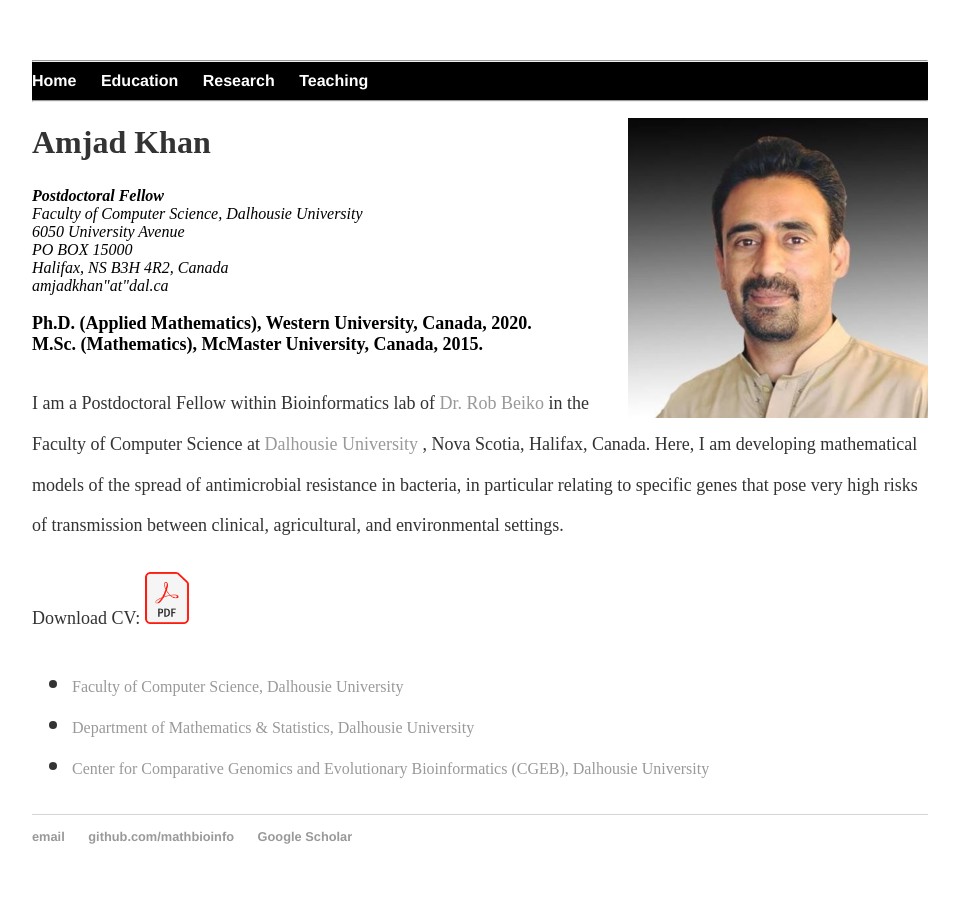
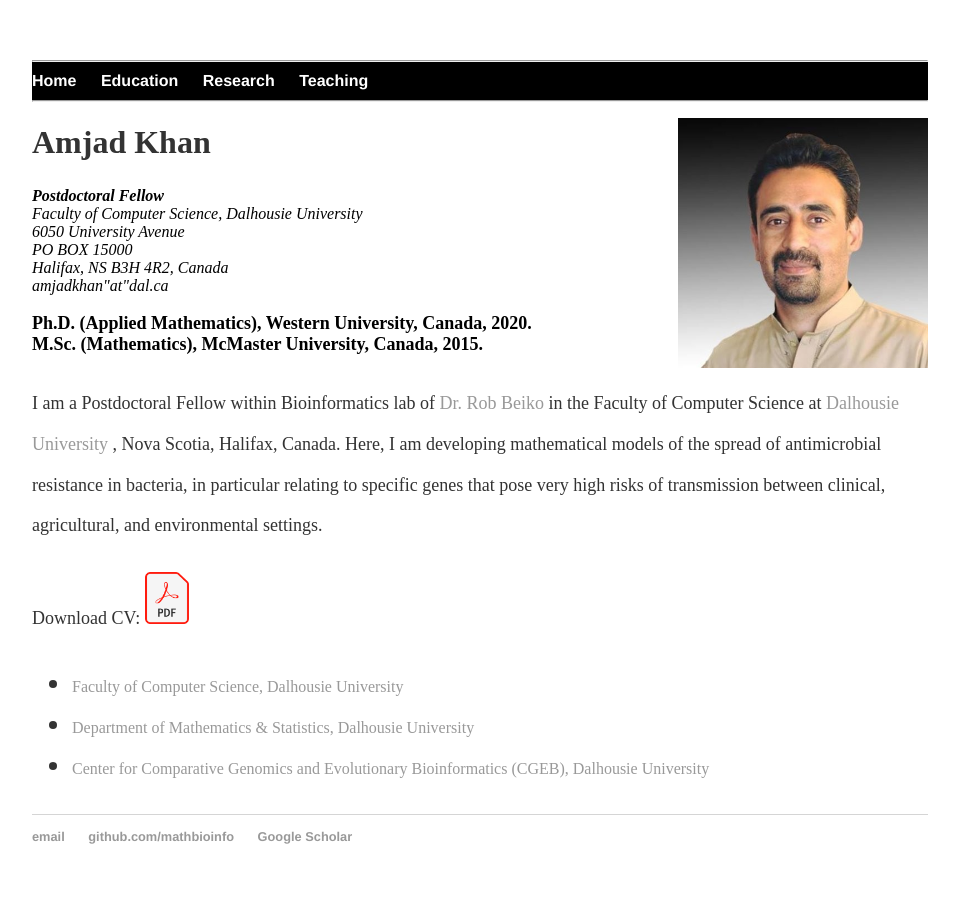
Before and after one commit to MathBioInfo/amjadkhan, a Jekyll site: the page index.html, which Jekyll copies as it is, in a window 1280 px wide. Shown: the whole page, without its empty margins (160-1119 px from the left). Built offline with Jekyll 4.4.1, drawn with Linux system fonts in a browser that asks for light colours.

Commit message:
Update index.html

```diff
--- a/index.html
+++ b/index.html
@@ -22,7 +22,7 @@
 			<hr>
 		</ul>
 		</nav>
-		<img src="images/Amjad.jfif" style="float: right; width: 300px; margin-left: 15px;">
+		<img src="images/Amjad.jfif" style="float: right; width: 250px; margin-left: 15px;">
 		<div class="container">
     		<div class="blurb">
 			<div class="profile-body">
```
